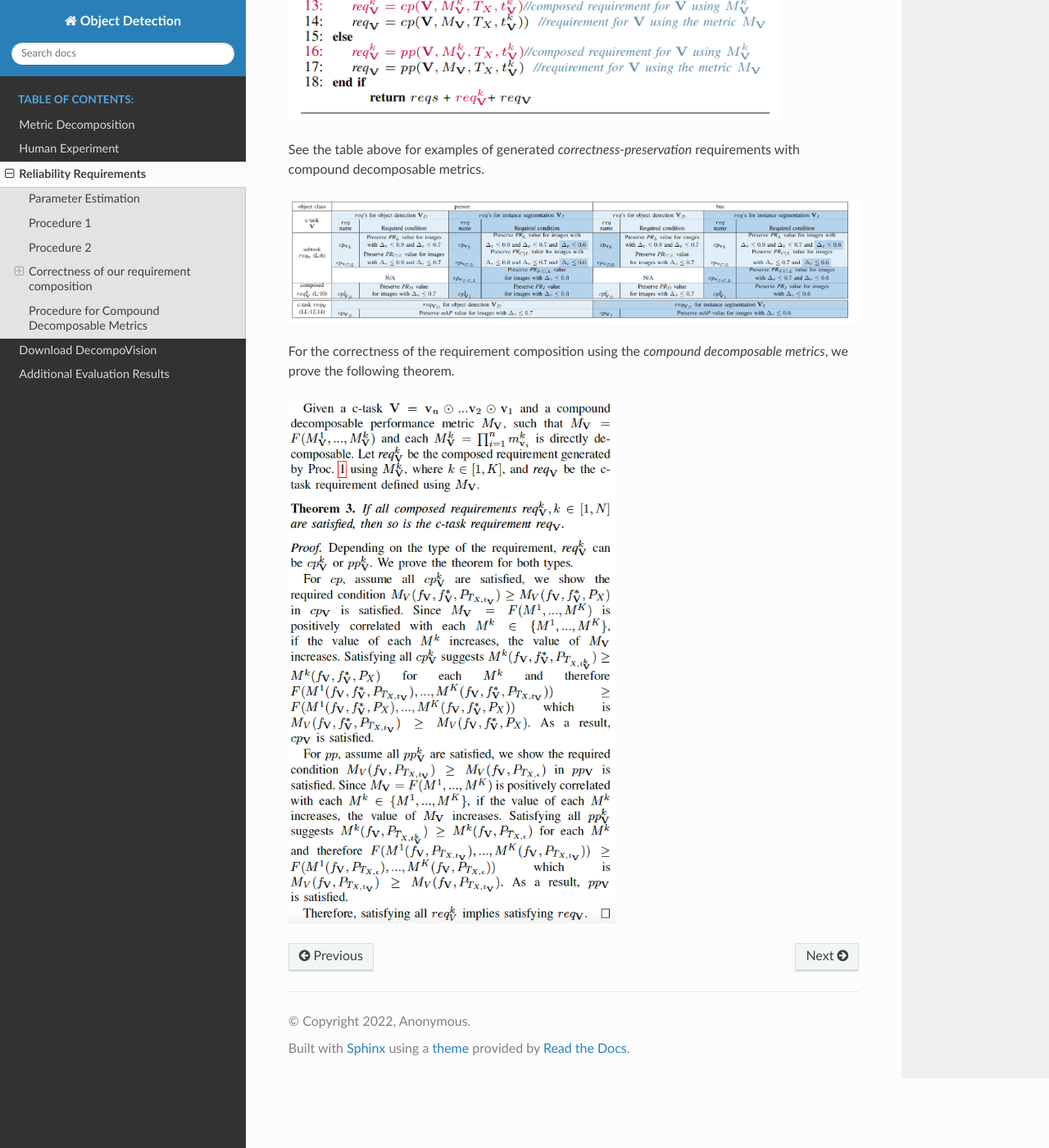
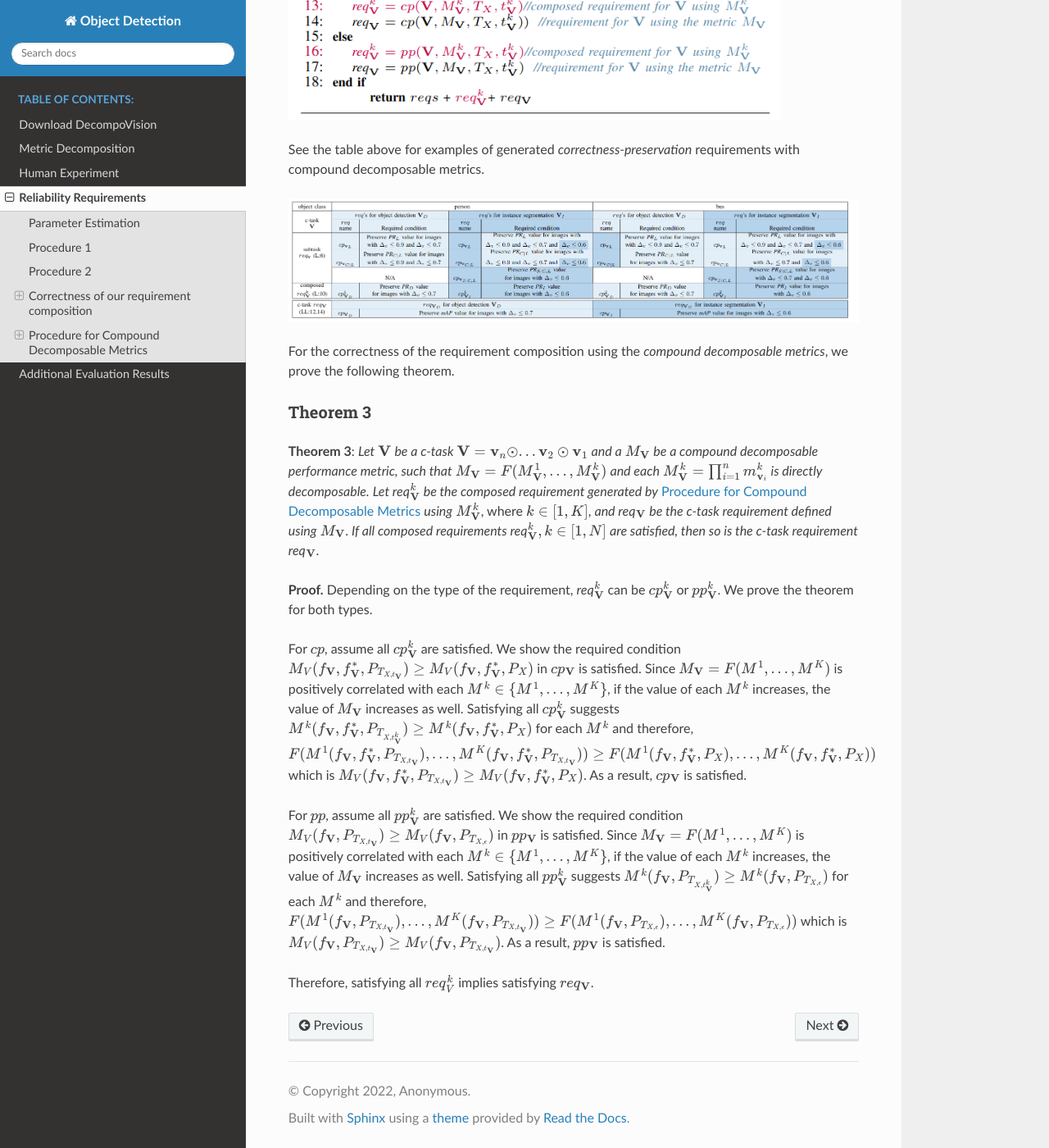
Before and after one commit to carolineeeeeee/DecompoVision, a Sphinx documentation site: the page built from doc/source/requirements.rst, in a window 1280 px wide and 1400 px high, scrolled down 4377 px. Shown: the whole window at 82% size. Built offline with Sphinx 7.4.7 and the Read the Docs theme 2.0.0, drawn with Linux system fonts in a browser that asks for light colours.

Commit message:
theorems

```diff
--- a/doc/source/requirements.rst
+++ b/doc/source/requirements.rst
@@ -97,9 +97,24 @@ See the table above for examples of generated *correctness-preservation* require
 .. image:: images/reqcompo.png
   :alt: Example requirements with complex metrics
 
-
 For the correctness of the requirement composition using the *compound decomposable metrics*, we prove the following theorem.
 
-.. image:: images/th3.png
-  :width: 400
-  :alt: Procedure for Complex Metrics
+
+Theorem 3
+~~~~~~~~~
+
+**Theorem 3**:
+*Let* :math:`\mathbf{V}` *be a  c-task* :math:`\mathbf{V}= \mathbf{v}_n \odot ...\mathbf{v}_2 \odot \mathbf{v}_1` *and a*  :math:`M_\mathbf{V}` *be a compound decomposable performance metric, such that* :math:`M_\mathbf{V} = F(M^1_\mathbf{V}, ..., M^k_\mathbf{V})` *and each* :math:`M^k_\mathbf{V} = \prod_{i=1}^n m^k_{\mathbf{v}_i}` *is directly decomposable.*
+*Let req*:math:`^k_\mathbf{V}` *be the composed requirement generated by* :ref:`Procedure for Compound Decomposable Metrics` *using* :math:`M^k_\mathbf{V}`, where :math:`k \in [1, K]`, *and  req*:math:`_\mathbf{V}` *be the c-task requirement defined using* :math:`M_\mathbf{V}`.
+*If all composed requirements req*:math:`^k_\mathbf{V}, k \in [1, N]` *are satisfied, then so is the c-task requirement req*:math:`_\mathbf{V}`.
+
+**Proof.**
+Depending on the type of the requirement, *req*:math:`^k_{\mathbf{V}}` can be :math:`cp^k_{\mathbf{V}}` or :math:`pp^k_{\mathbf{V}}`. We prove the theorem for both types.
+
+For :math:`cp`, assume all :math:`cp_{\mathbf{V}}^k` are satisfied.  We show the required condition :math:`M_V( f_\mathbf{V} , f_\mathbf{V}^*, P_{T_{X,t_\mathbf{V}}}) \geq M_V(f_\mathbf{V},f_\mathbf{V}^*,P_X)` in :math:`cp_{\mathbf{V}}` is satisfied.
+Since :math:`M_\mathbf{V} = F(M^1, ..., M^K)` is positively correlated with each :math:`M^k \in \{M^1, ..., M^K\}`, if the value of each :math:`M^k` increases, the value of :math:`M_\mathbf{V}` increases as well. Satisfying all :math:`cp_{\mathbf{V}}^k` suggests :math:`M^k( f_\mathbf{V} , f_\mathbf{V}^*, P_{T_{X,t_\mathbf{V}^k}}) \geq M^k(f_\mathbf{V},f_\mathbf{V}^*,P_X)` for each :math:`M^k` and therefore, :math:`F(M^1( f_\mathbf{V} , f_\mathbf{V}^*, P_{T_{X,t_\mathbf{V}}}), ..., M^K( f_\mathbf{V} , f_\mathbf{V}^*, P_{T_{X,t_\mathbf{V}}})) \geq F(M^1(f_\mathbf{V},f_\mathbf{V}^*,P_X), ..., M^K(f_\mathbf{V},f_\mathbf{V}^*,P_X))` which is :math:`M_V( f_\mathbf{V} , f_\mathbf{V}^*, P_{T_{X,t_\mathbf{V}}}) \geq M_V(f_\mathbf{V},f_\mathbf{V}^*,P_X)`. As a result, :math:`cp_\mathbf{V}` is satisfied.
+
+For :math:`pp`, assume all :math:`pp_{\mathbf{V}}^k` are satisfied.  We show the required condition :math:`M_V( f_\mathbf{V}, P_{T_{X,t_\mathbf{V}}}) \geq M_V(f_\mathbf{V},P_{T_{X,\epsilon}})` in :math:`pp_{\mathbf{V}}` is satisfied.
+Since :math:`M_\mathbf{V} = F(M^1, ..., M^K)` is positively correlated with each :math:`M^k \in \{M^1, ..., M^K\}`, if the value of each :math:`M^k` increases, the value of :math:`M_\mathbf{V}` increases as well. Satisfying all :math:`pp_{\mathbf{V}}^k` suggests :math:`M^k( f_\mathbf{V}, P_{T_{X,t_\mathbf{V}^k}}) \geq M^k(f_\mathbf{V}, P_{T_{X,\epsilon}})` for each :math:`M^k` and therefore, :math:`F(M^1( f_\mathbf{V} , P_{T_{X,t_\mathbf{V}}}), ..., M^K( f_\mathbf{V}, P_{T_{X,t_\mathbf{V}}})) \geq F(M^1(f_\mathbf{V},P_{T_{X,\epsilon}}), ..., M^K(f_\mathbf{V},P_{T_{X,\epsilon}}))` which is :math:`M_V( f_\mathbf{V}, P_{T_{X,t_\mathbf{V}}}) \geq M_V(f_\mathbf{V},P_{T_{X,t_\mathbf{V}}})`. As a result, :math:`pp_\mathbf{V}` is satisfied.
+
+Therefore, satisfying all :math:`req_{V}^k` implies satisfying :math:`req_\mathbf{V}`.
```
Also changed, not shown: doc/index.rst (+6 -6 lines).
